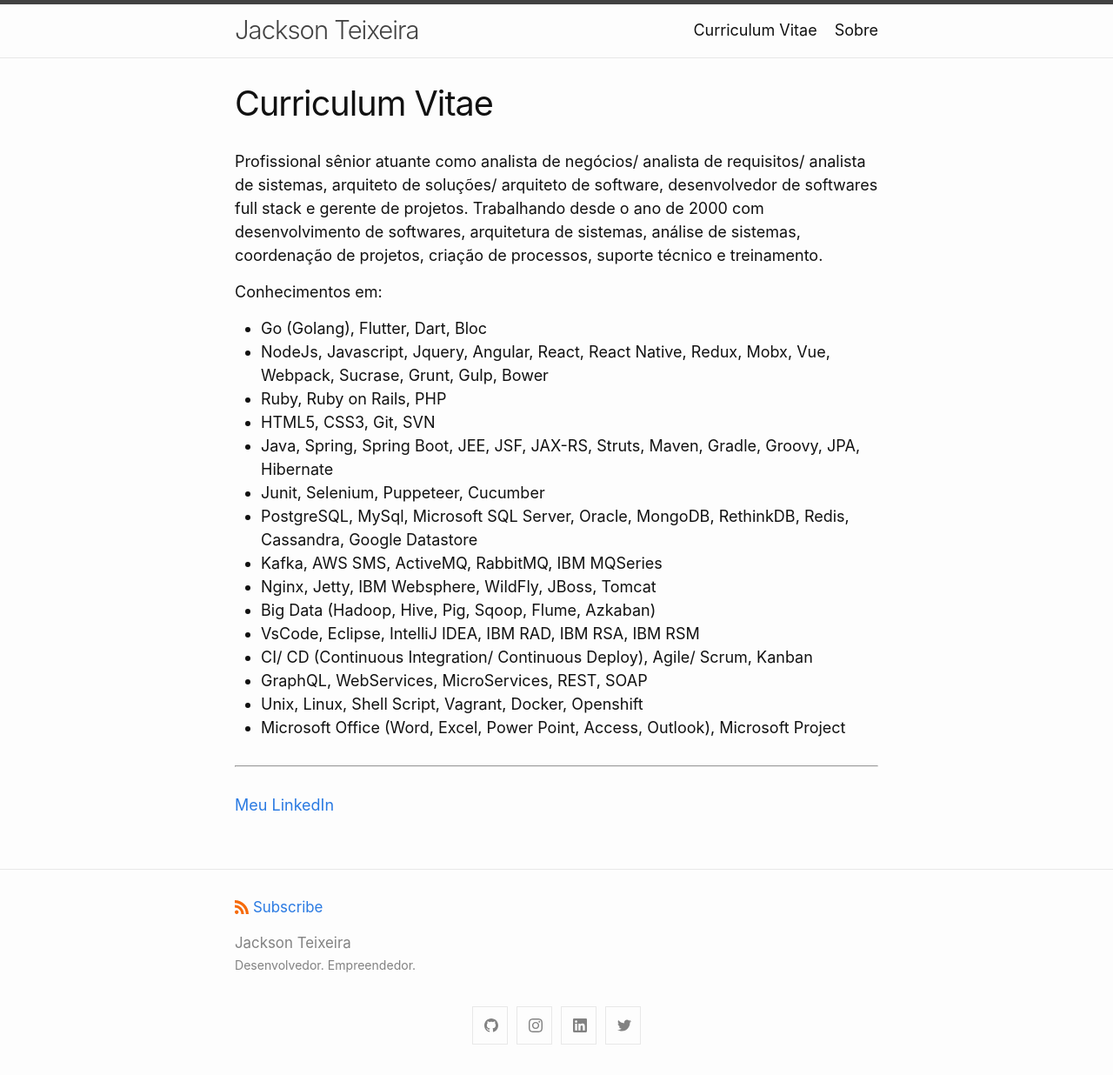
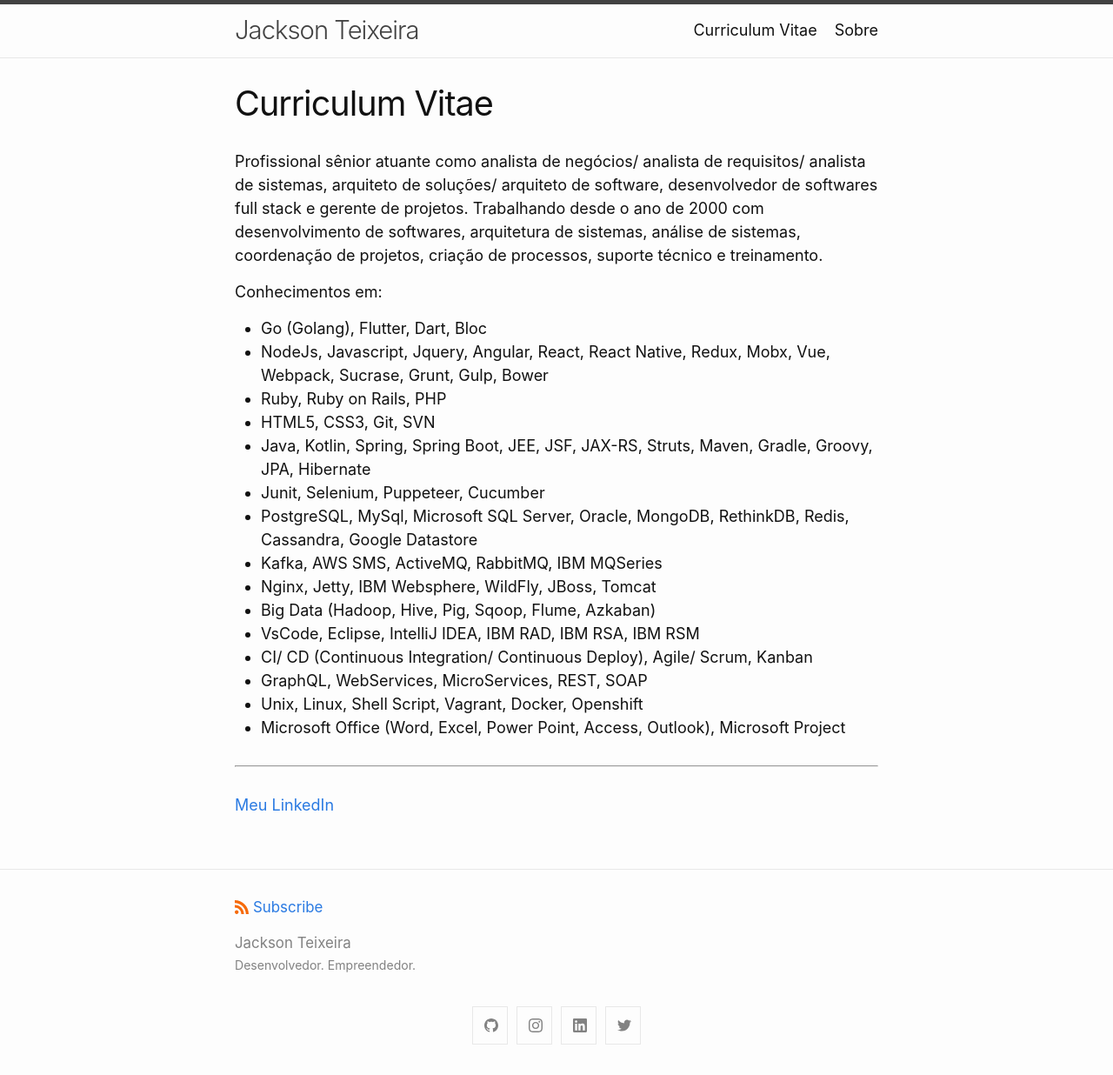
Before and after one commit to dakoctba/dakoctba.github.io, a Jekyll site: the page built from curriculum-vitae.md, in a window 1280 px wide. Shown: the whole page at 87% size. Built offline with Jekyll 4.4.1, drawn with Linux system fonts in a browser that asks for light colours.

Commit message:
Update curriculum-vitae.md

```diff
--- a/curriculum-vitae.md
+++ b/curriculum-vitae.md
@@ -12,7 +12,7 @@ Conhecimentos em:
 - NodeJs, Javascript, Jquery, Angular, React, React Native, Redux, Mobx, Vue, Webpack, Sucrase, Grunt, Gulp, Bower
 - Ruby, Ruby on Rails, PHP
 - HTML5, CSS3, Git, SVN
-- Java, Spring, Spring Boot, JEE, JSF, JAX-RS, Struts, Maven, Gradle, Groovy, JPA, Hibernate
+- Java, Kotlin, Spring, Spring Boot, JEE, JSF, JAX-RS, Struts, Maven, Gradle, Groovy, JPA, Hibernate
 - Junit, Selenium, Puppeteer, Cucumber
 - PostgreSQL, MySql, Microsoft SQL Server, Oracle, MongoDB, RethinkDB, Redis, Cassandra, Google Datastore
 - Kafka, AWS SMS, ActiveMQ, RabbitMQ, IBM MQSeries
```
